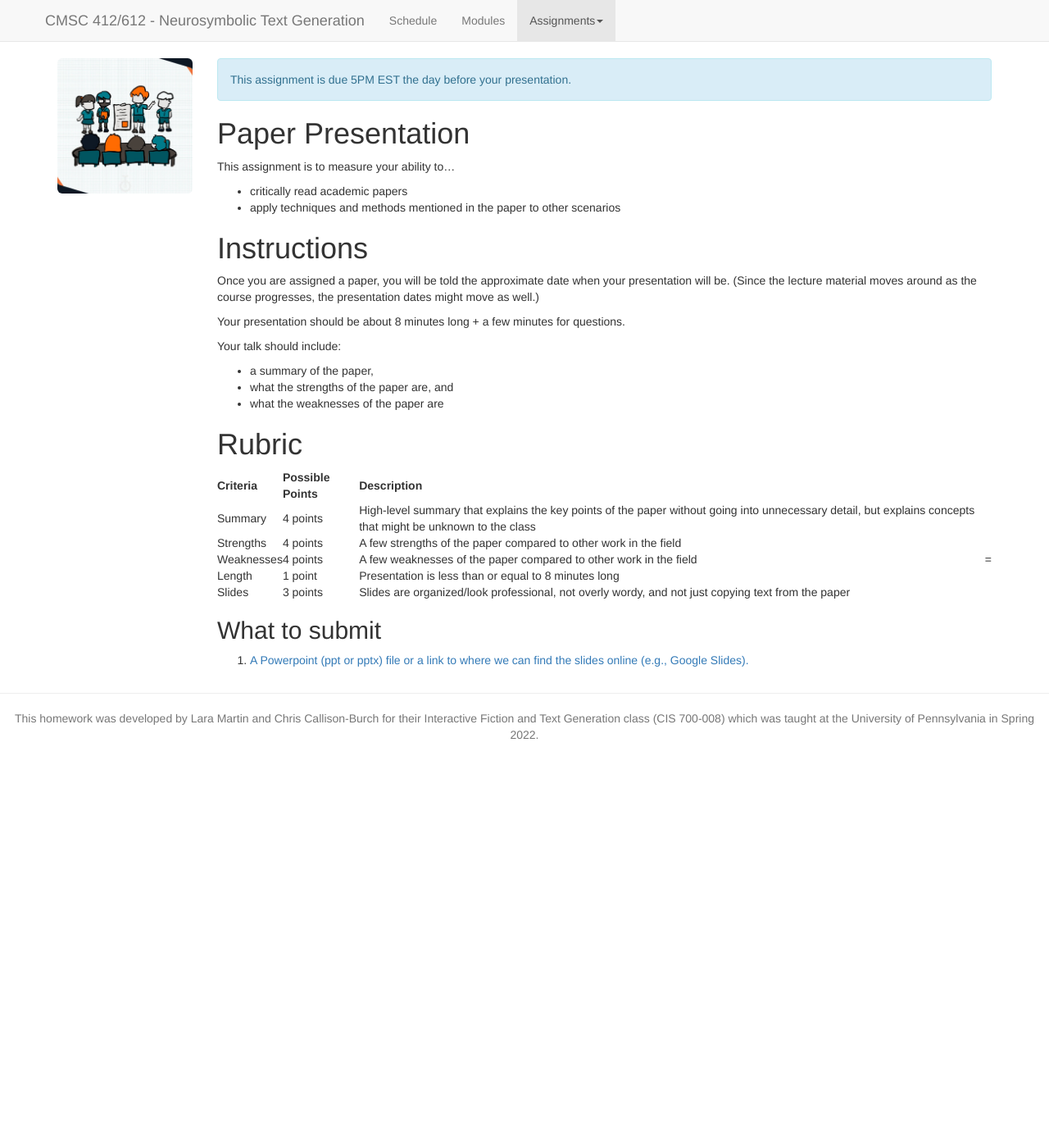
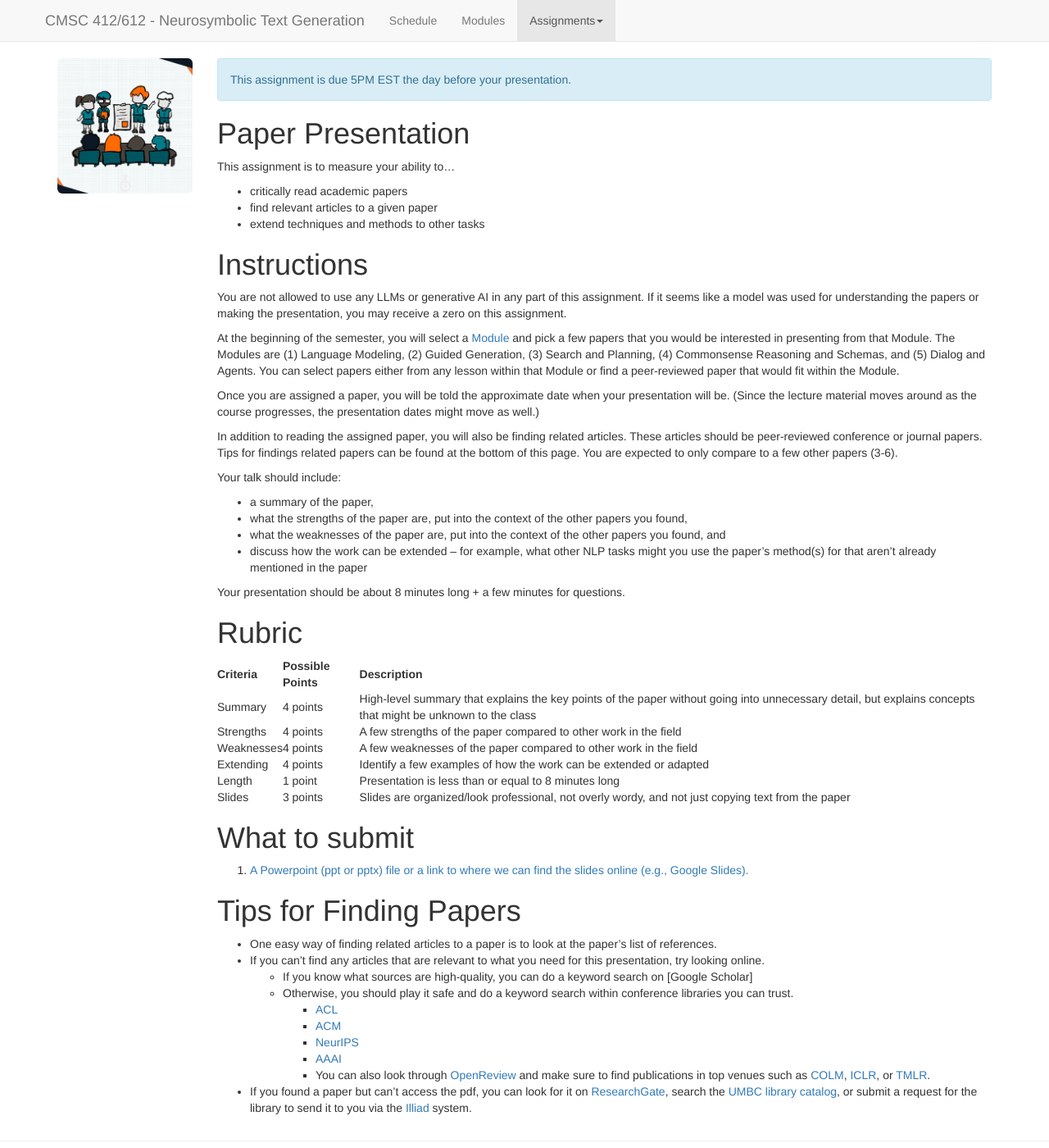
Before and after one commit to lara-martin/neurosymbolic-text-gen, a Jekyll site: the page built from homeworks/presentations.md, in a window 1280 px wide and 1400 px high. Shown: the whole window at 82% size. Built offline with Jekyll 4.4.1, drawn with Linux system fonts in a browser that asks for light colours; nearby versions of some CDN libraries; a script that is not in the unit is left out.

Commit message:
grad presentation

```diff
--- a/_data/lectures.yaml
+++ b/_data/lectures.yaml
@@ -70,7 +70,7 @@
   homework_due:
     -
       title: "HW1: Prompting and Fine-tuning"
-      url: #generating-descriptions/light.html
+      url: generating-descriptions/light.html
 
 
 -
--- a/_layouts/default.html
+++ b/_layouts/default.html
@@ -71,9 +71,9 @@
               <ol class="dropdown-menu">
                 <li><a href="{{ site.baseurl }}/homeworks/presentations.html">Paper Presentation (Grad Only)</a></li>
                 <!--
-                <li><a href="{{ site.baseurl }}/homeworks/text-adventure-game/text-adventure-game.html">HW0: Build a Text-Adventure Game</a></li>
+                <li><a href="{{ site.baseurl }}/homeworks/text-adventure-game/text-adventure-game.html">HW0: Build a Text-Adventure Game</a></li>-->
                 <li><a href="{{ site.baseurl }}/homeworks/generating-descriptions/light.html">HW1: Prompting and Fine-tuning</a></li>
-                <li><a href="{{ site.baseurl }}/homeworks/plan-and-write/plan-and-write.html">HW2: Guided Generation</a></li>
+                <!--<li><a href="{{ site.baseurl }}/homeworks/plan-and-write/plan-and-write.html">HW2: Guided Generation</a></li>
                 <li><a href="{{ site.baseurl }}/homeworks/planning/sabre.html">HW3: Creating Sabre Problems</a></li>
                 <li><a href="{{ site.baseurl }}/homeworks/knowledge-base/comet.html">HW4: COMET-ATOMIC Schema</a></li>
                 -->
--- a/homeworks/presentations.md
+++ b/homeworks/presentations.md
@@ -31,30 +31,57 @@ You can download the materials for this assignment here:
 
 This assignment is to measure your ability to...
 * critically read academic papers
-* apply techniques and methods mentioned in the paper to other scenarios
+* find relevant articles to a given paper
+* extend techniques and methods to other tasks
 
 # Instructions
 
+
+You are not allowed to use any LLMs or generative AI in any part of this assignment. If it seems like a model was used for understanding the papers or making the presentation, you may receive a zero on this assignment.
+
+
+At the beginning of the semester, you will select a [Module](/modules.html) and pick a few papers that you would be interested in presenting from that Module.
+The Modules are (1) Language Modeling, (2) Guided Generation, (3) Search and Planning, (4) Commonsense Reasoning and Schemas, and (5) Dialog and Agents.
+You can select papers either from any lesson within that Module or find a peer-reviewed paper that would fit within the Module.
+
 Once you are assigned a paper, you will be told the approximate date when your presentation will be. (Since the lecture material moves around as the course progresses, the presentation dates might move as well.)
 
-Your presentation should be about 8 minutes long + a few minutes for questions.
+In addition to reading the assigned paper, you will also be finding related articles. These articles should be peer-reviewed conference or journal papers. Tips for findings related papers can be found at the bottom of this page. You are expected to only compare to a few other papers (3-6).
+
 
 Your talk should include:
 - a summary of the paper,
-- what the strengths of the paper are, and
-- what the weaknesses of the paper are
+- what the strengths of the paper are, put into the context of the other papers you found,
+- what the weaknesses of the paper are, put into the context of the other papers you found, and
+- discuss how the work can be extended -- for example, what other NLP tasks might you use the paper's method(s) for that aren't already mentioned in the paper
+
+Your presentation should be about 8 minutes long + a few minutes for questions.
 
 # Rubric
 
 | Criteria | Possible Points| Description|
 |---------|-------------------|-------------|
 |Summary| 4 points | High-level summary that explains the key points of the paper without going into unnecessary detail, but explains concepts that might be unknown to the class |
-| Strengths | 4 points | A few strengths of the paper compared to other work in the field|
-|Weaknesses | 4 points | A few weaknesses of the paper compared to other work in the field|=
+|Strengths | 4 points | A few strengths of the paper compared to other work in the field|
+|Weaknesses | 4 points | A few weaknesses of the paper compared to other work in the field|
+|Extending | 4 points | Identify a few examples of how the work can be extended or adapted |
 |Length | 1 point | Presentation is less than or equal to 8 minutes long |
 |Slides| 3 points| Slides are organized/look professional, not overly wordy, and not just copying text from the paper|
 
 
-## What to submit
+# What to submit
 
-1. <a href="{{page.submission_link}}">A Powerpoint (ppt or pptx) file or a link to where we can find the slides online (e.g., Google Slides).</a>
+1. [A Powerpoint (ppt or pptx) file or a link to where we can find the slides online (e.g., Google Slides).]({{page.submission_link}})
+
+# Tips for Finding Papers
+
+* One easy way of finding related articles to a paper is to look at the paper's list of references.
+* If you can't find any articles that are relevant to what you need for this presentation, try looking online.
+  * If you know what sources are high-quality, you can do a keyword search on [Google Scholar]
+  * Otherwise, you should play it safe and do a keyword search within conference libraries you can trust.
+    * [ACL](https://aclanthology.org/)
+    * [ACM](https://dl.acm.org/)
+    * [NeurIPS](https://proceedings.neurips.cc/)
+    * [AAAI](https://ojs.aaai.org/)
+    * You can also look through [OpenReview](https://openreview.net/) and make sure to find publications in top venues such as [COLM](https://openreview.net/group?id=colmweb.org/COLM), [ICLR](https://openreview.net/group?id=ICLR.cc), or [TMLR](https://openreview.net/group?id=TMLR).
+* If you found a paper but can’t access the pdf, you can look for it on [ResearchGate](https://www.researchgate.net/), search the [UMBC library catalog](https://usmai-umbc.primo.exlibrisgroup.com/discovery/search?vid=01USMAI_UMBC:UMBC), or submit a request for the library to send it to you via the [Illiad](https://umbc.illiad.oclc.org/illiad/logon.html) system.
```
Also changed, not shown: other parts of homeworks/presentations.md (+1 -1 lines), _data/modules.yaml (+8 -11 lines), index.md (+1 -1 lines).
